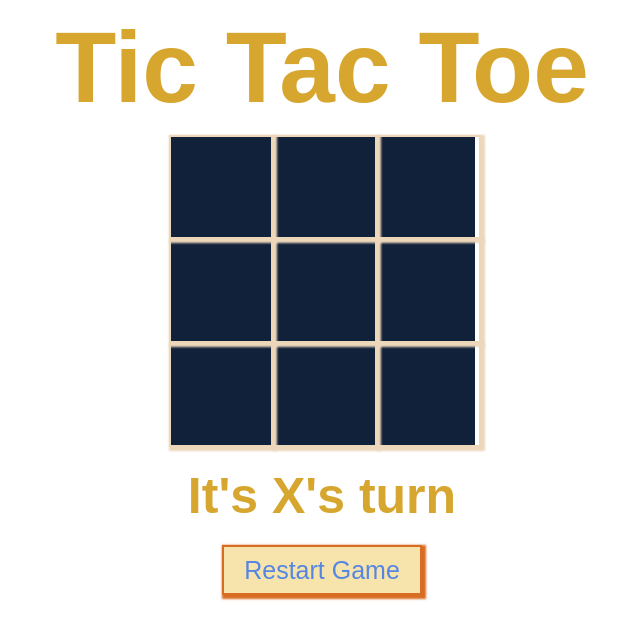
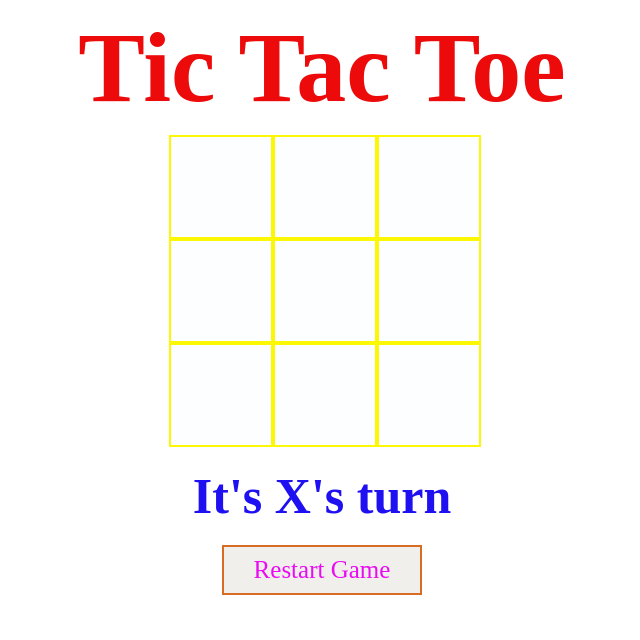
Before and after one commit to Mohangandhi1994/front-end, a plain HTML site: page tic-tac-toe/index.html in a window 1280 px wide. Shown: the whole page, without its empty margins (318-958 px from the left). Drawn offline with Linux system fonts and the light colour scheme.

Commit message:
commit TicTacToe

```diff
--- a/tic-tac-toe/css/Style.css
+++ b/tic-tac-toe/css/Style.css
@@ -1,5 +1,5 @@
 body {
-    font-family: "Arial", sans-serif;
+    font-family: "CURSIVE FONT FAMILY", Bradley Hand;
 }
 
 section {
@@ -8,7 +8,7 @@ section {
 
 .game--title {
     font-size: 100px;
-    color: #d7a62f;
+    color: #ec0a0a;
     margin: 10px auto;
 }
 
@@ -17,16 +17,15 @@ section {
     grid-template-columns: repeat(3, auto);
     width: 306px;
     margin: 10px auto;
-    background-color: #11213a;
-    color: #04c0b2;
+    background-color: #fdfeff;
+    color: #050c04;
 }
 
 .cell {
-    font-family: "Permanent Marker", cursive;
+    font-family: "CSS Fonts List", Arial Black;
     width: 100px;
     height: 100px;
-    box-shadow: 2px 2px 2px 2px #ecd7ba;
-    border: 2px solid #ecd7ba;
+    border: 2px solid #fcf803;
     cursor: pointer;
     line-height: 100px;
     font-size: 60px;
@@ -34,16 +33,16 @@ section {
 
 .game--status {
     font-size: 50px;
-    color: #d7a62f;
+    color: #1f10f1;
     margin: 20px auto;
 }
 
 .game--restart {
-    background-color: #f7e4ac;
+    font-family: "SERIF FONT FAMILY", Times New Roman;
+    background-color: #f0efec;
     width: 200px;
     height: 50px;
     font-size: 25px;
-    color: #5586e2;
-    box-shadow: 2px 2px 2px 2px #d86c23;
+    color: #e90bf1;
     border: 2px solid #d86c23;
 }
--- a/tic-tac-toe/index.html
+++ b/tic-tac-toe/index.html
@@ -1,5 +1,3 @@
-<!doctype html>
-<html lang="en">
 <head>
     <meta charset="UTF-8">
     <meta name="viewport"
```
